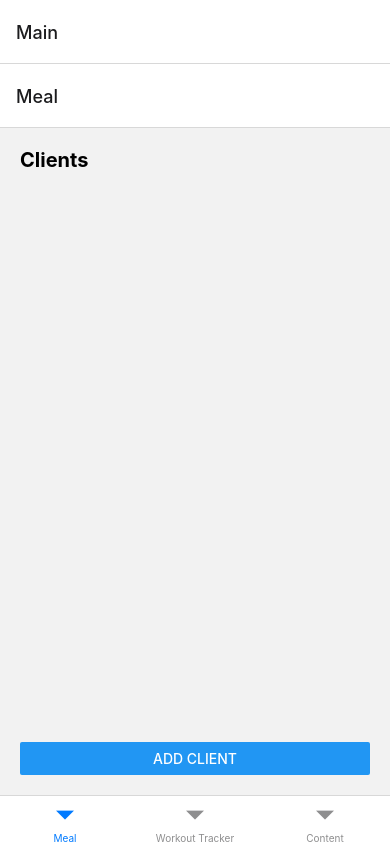
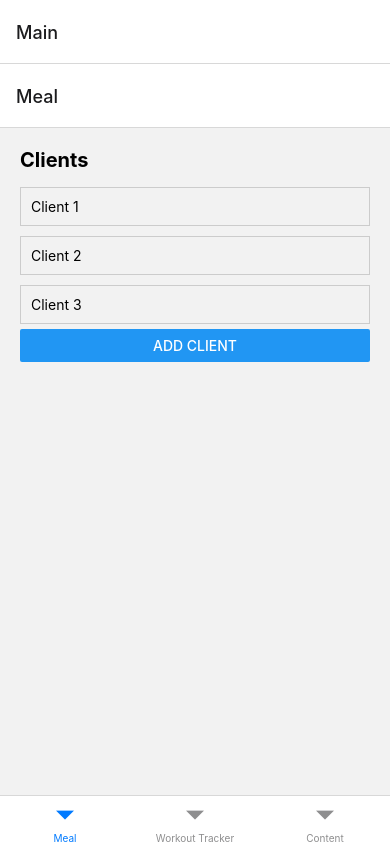
Before and after one commit to AlexisOlmedo/GymBros, a React Native app: screen /Meal in a window 390 px wide. Built offline with nearby package versions, Linux system fonts and the light colour scheme.

Commit message:
Meal plan pt develop

```diff
--- a/src/PTScreen/MealPlanPTScreen.js
+++ b/src/PTScreen/MealPlanPTScreen.js
@@ -1,38 +1,95 @@
-import React,{useState} from 'react';
-import { View,Text, FlatList, TouchableOpacity, Button, StyleSheet} from 'react-native';
-
+import React, { useState } from 'react';
+import { View, Text, FlatList, TouchableOpacity, Button, TextInput, StyleSheet, ScrollView } from 'react-native';
 
 const MealPlanPTScreen = () => {
-
-    const[clients, setClients]= useState([
-        {id: '1', name:'Client 1'},
-        { id: '2', name:'Client 2'},
-        {id:'3', name:'Client 3'}
-
+  const [clients, setClients] = useState([
+    { id: '1', name: 'Client 1', mealPlan: {} },
+    { id: '2', name: 'Client 2', mealPlan: {} },
+    { id: '3', name: 'Client 3', mealPlan: {} },
   ]);
 
+  const [selectedClient, setSelectedClient] = useState(null);
+  const [mealPlan, setMealPlan] = useState({});
+  const [editable, setEditable] = useState(true);
+
   const handleAddClient = () => {
-    const newClient= {
+    const newClient = {
       id: Math.random().toString(),
       name: `Client ${clients.length + 1}`,
+      mealPlan: {},
     };
     setClients([...clients, newClient]);
   };
 
-    return(
-        <View style={styles.container}>
+  const handleSelectClient = (client) => {
+    setSelectedClient(client);
+    setMealPlan(client.mealPlan || {});
+  };
+
+  const handleSaveMealPlan = () => {
+    const updatedClients = clients.map((client) =>
+      client.id === selectedClient.id ? { ...client, mealPlan: mealPlan } : client
+    );
+    setClients(updatedClients);
+    setSelectedClient(null);
+    setMealPlan({});
+  };
+
+  const handleChangeMealPlan = () => {
+    setEditable(true);
+  };
+
+  const handleMealChange = (day, field, value) => {
+    setMealPlan({
+      ...mealPlan,
+      [day]: {
+        ...mealPlan[day],
+        [field]: value,
+      },
+    });
+  };
+
+  return (
+    <ScrollView style={styles.container}>
       <Text style={styles.heading}>Clients</Text>
       <FlatList
-            date={clients}
+        data={clients}
         keyExtractor={(item) => item.id}
-            renderItem={({item}) =>(
-                <TouchableOpacity style={styles.clientItem}>
+        renderItem={({ item }) => (
+          <TouchableOpacity style={styles.clientItem} onPress={() => handleSelectClient(item)}>
             <Text>{item.name}</Text>
           </TouchableOpacity>
         )}
       />
-            <Button title ="Add Client" onPress={handleAddClient}/>
+      <Button title="Add Client" onPress={handleAddClient} />
+
+      {selectedClient && (
+        <View style={styles.mealPlanContainer}>
+          <Text style={styles.heading}>Meal Plan for {selectedClient.name}</Text>
+          {['Monday', 'Tuesday', 'Wednesday', 'Thursday', 'Friday', 'Saturday', 'Sunday'].map((day) => (
+            <View key={day} style={styles.dayContainer}>
+              <Text style={styles.dayLabel}>{day}</Text>
+              <TextInput
+                style={styles.input}
+                placeholder="Meal Title"
+                value={mealPlan[day]?.title || ''}
+                editable={editable}
+                onChangeText={(text) => handleMealChange(day, 'title', text)}
+              />
+              <TextInput
+                style={styles.input}
+                placeholder="Ingredients"
+                value={mealPlan[day]?.ingredients || ''}
+                editable={editable}
+                onChangeText={(text) => handleMealChange(day, 'ingredients', text)}
+              />
             </View>
+          ))}
+          <Button title="Save Meal Plan" onPress={handleSaveMealPlan} />
+          {!editable && <Button title="Change Meal Plan" onPress={handleChangeMealPlan} />}
+        </View>
+      )}
+    </ScrollView>
   );
 };
 
@@ -52,7 +109,23 @@ const styles = StyleSheet.create({
     padding: 10,
     marginVertical: 5,
   },
-
+  mealPlanContainer: {
+    marginTop: 20,
+  },
+  dayContainer: {
+    marginBottom: 10,
+  },
+  dayLabel: {
+    fontSize: 16,
+    fontWeight: 'bold',
+  },
+  input: {
+    height: 40,
+    borderWidth: 1,
+    borderColor: '#ccc',
+    paddingHorizontal: 10,
+    marginVertical: 5,
+  },
 });
 
 export default MealPlanPTScreen;
```
Lines whose indentation alone changed are shown as unchanged.
